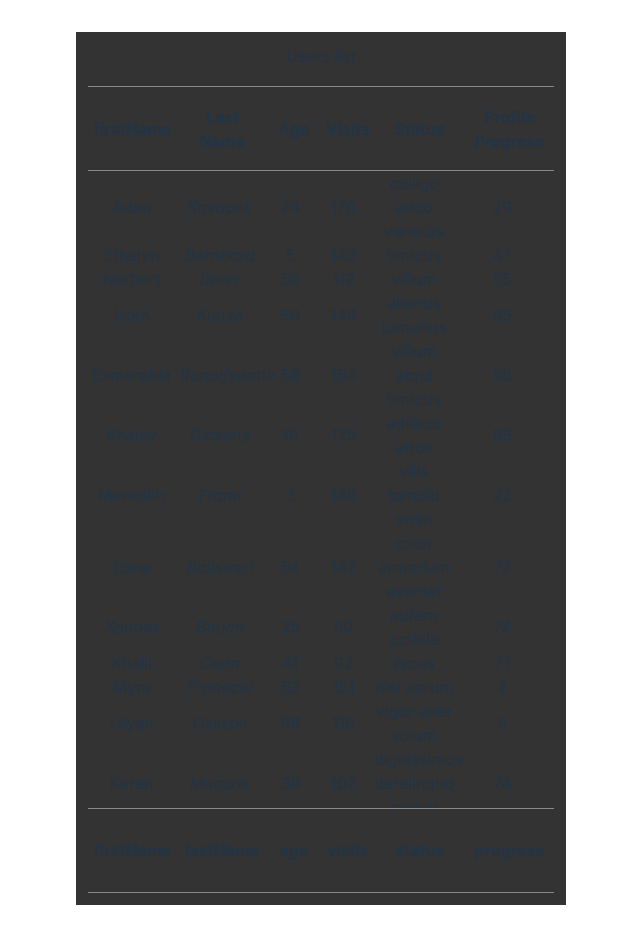
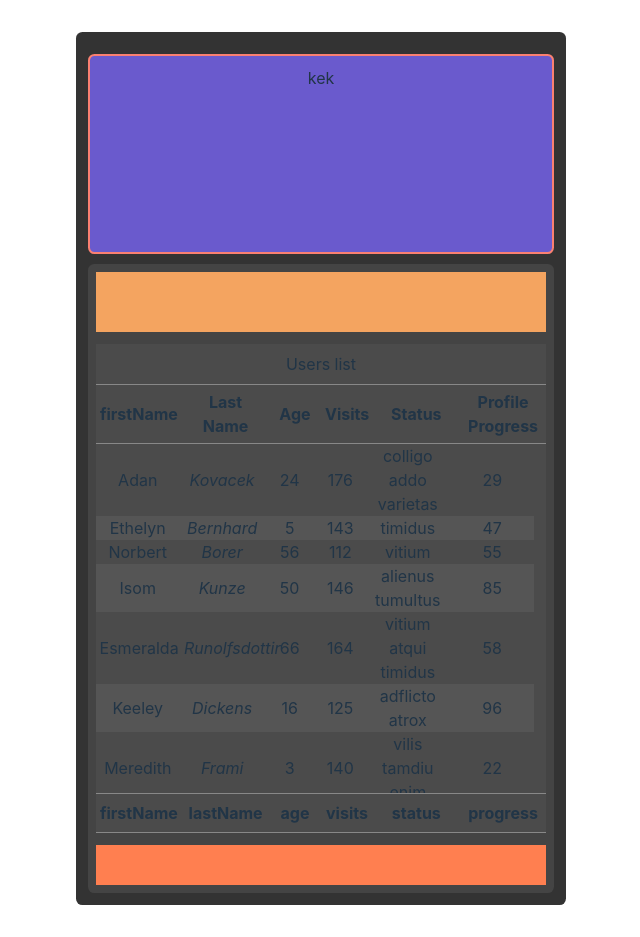
Before and after one commit to aslambeq/table-tbody-scroll, a React (Vite) app: page / in a window 1280 px wide. Shown: the whole page, without its empty margins (319-959 px from the left). Built offline with nearby package versions, Linux system fonts and the light colour scheme.

Commit message:
refactor table3

```diff
--- a/src/App.css
+++ b/src/App.css
@@ -14,9 +14,51 @@
   background-color: #333;
 
   display: flex;
-  /* flex-direction: column;
+  flex-direction: column;
   align-items: center;
-  justify-content: start; */
+  justify-content: start;
 
-  flex-flow: column nowrap;
+  border-radius: 0.4rem;
+
+  /* flex-flow: column nowrap; */
 }
+
+.app__hero {
+  background-color: slateblue;
+  width: 100%;
+  height: 200px;
+  margin: 10px 0;
+  padding: 10px 0;
+  border: 2px solid salmon;
+  isolation: isolate;
+  border-radius: 0.4rem;
+}
+
+.app__table-container {
+  overflow: hidden;
+  background-color: #444;
+  padding: 8px;
+  border-radius: 0.4rem;
+  height: 100%;
+  width: 100%;
+  flex: 1;
+
+  display: flex;
+  flex-direction: column;
+  justify-content: center;
+  align-items: center;
+
+  gap: 12px;
+}
+
+.app__table-kek-title {
+  width: 100%;
+  height: 60px;
+  background-color: sandybrown;
+}
+
+.app__table-kek-footer {
+  width: 100%;
+  height: 40px;
+  background-color: coral;
+}
--- a/src/App.jsx
+++ b/src/App.jsx
@@ -8,7 +8,12 @@ function App() {
     <div className='app'>
       {/* <Table1 /> */}
       {/* <Table2 /> */}
-      <Table3 />
+      <div className='app__hero'>kek</div>
+      <div className='app__table-container'>
+        <div className='app__table-kek-title'></div>
+        <Table3 />
+        <div className='app__table-kek-footer'></div>
+      </div>
     </div>
   )
 }
--- a/src/examples/Table-3/Table3.css
+++ b/src/examples/Table-3/Table3.css
@@ -1,20 +1,41 @@
 .table3 {
+  flex: 1;
   width: 100%;
   height: 100%;
   text-align: center;
+  background-color: #4b4b4b;
 
   table-layout: auto;
   border-collapse: collapse;
+
+  --table-head__height: 60px;
+  --table-footer__height: 40px;
+  --table-title__height: 40px;
 }
 
 .table3 .table-title {
-  height: 5%;
+  display: flex;
+  justify-content: center;
+  align-items: center;
+  height: var(--table-title__height);
+  width: 100%;
+}
+
+.table3 .table-title caption {
+  width: 100%;
+}
+
+.table3 .table-head {
+  height: var(--table-head__height);
+}
+
+.table3 .table-footer {
+  height: var(--table-footer__height);
 }
 
 .table3 .table-head,
 .table3 .table-footer {
   display: block;
-  height: 10%;
 }
 
 .table3 thead,
@@ -22,19 +43,26 @@
   height: 100%;
 }
 
+.table3 .table-body,
+.table3 .table-head thead tr,
+.table3 .table-footer tfoot tr {
+  padding-right: 4px;
+}
+
 .table3 .table-body {
-  /* padding: 4px 0; */
   display: block;
-  /* max-height: 400px; */
-  height: 75%;
-  /* max-height: 80%; */
+  height: calc(
+    100% - var(--table-title__height) - var(--table-head__height) -
+      var(--table-footer__height)
+  );
   overflow-y: scroll;
-  /* overflow-x: hidden; */
+  /* padding-right: 4px; */
 
   scrollbar-gutter: stable;
 }
 
-.table3 tbody {
+.table3 .table-body tbody tr:nth-child(even) {
+  background-color: #555;
 }
 
 .table3 th,
--- a/src/examples/Table-3/Table3.jsx
+++ b/src/examples/Table-3/Table3.jsx
@@ -62,7 +62,9 @@ const Table3 = () => {
 
   return (
     <table className='table3'>
-      <div className='table-title'>Users list</div>
+      <div className='table-title'>
+        <caption>Users list</caption>
+      </div>
       <div className='table-head'>
         <thead>
           {table.getHeaderGroups().map((headerGroup) => (
```
